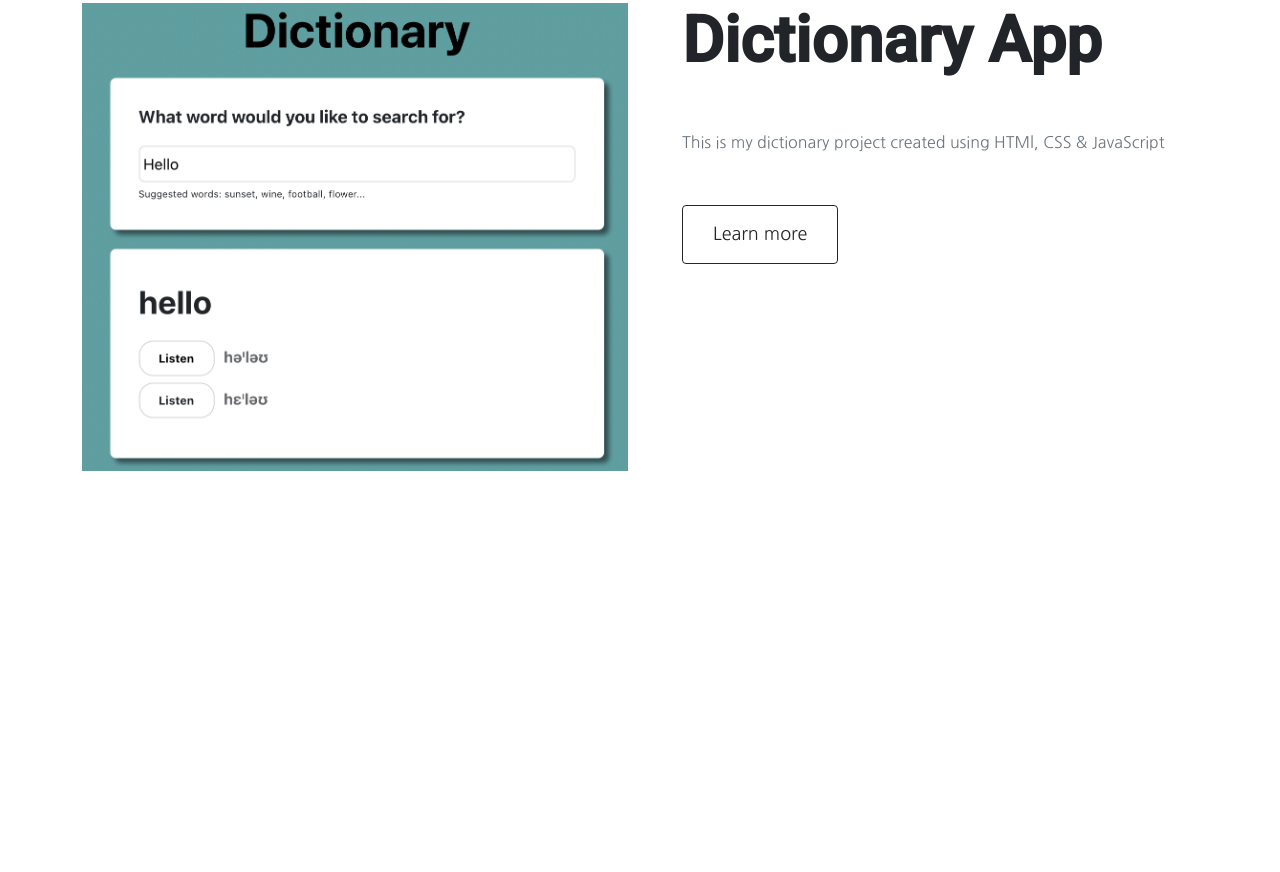
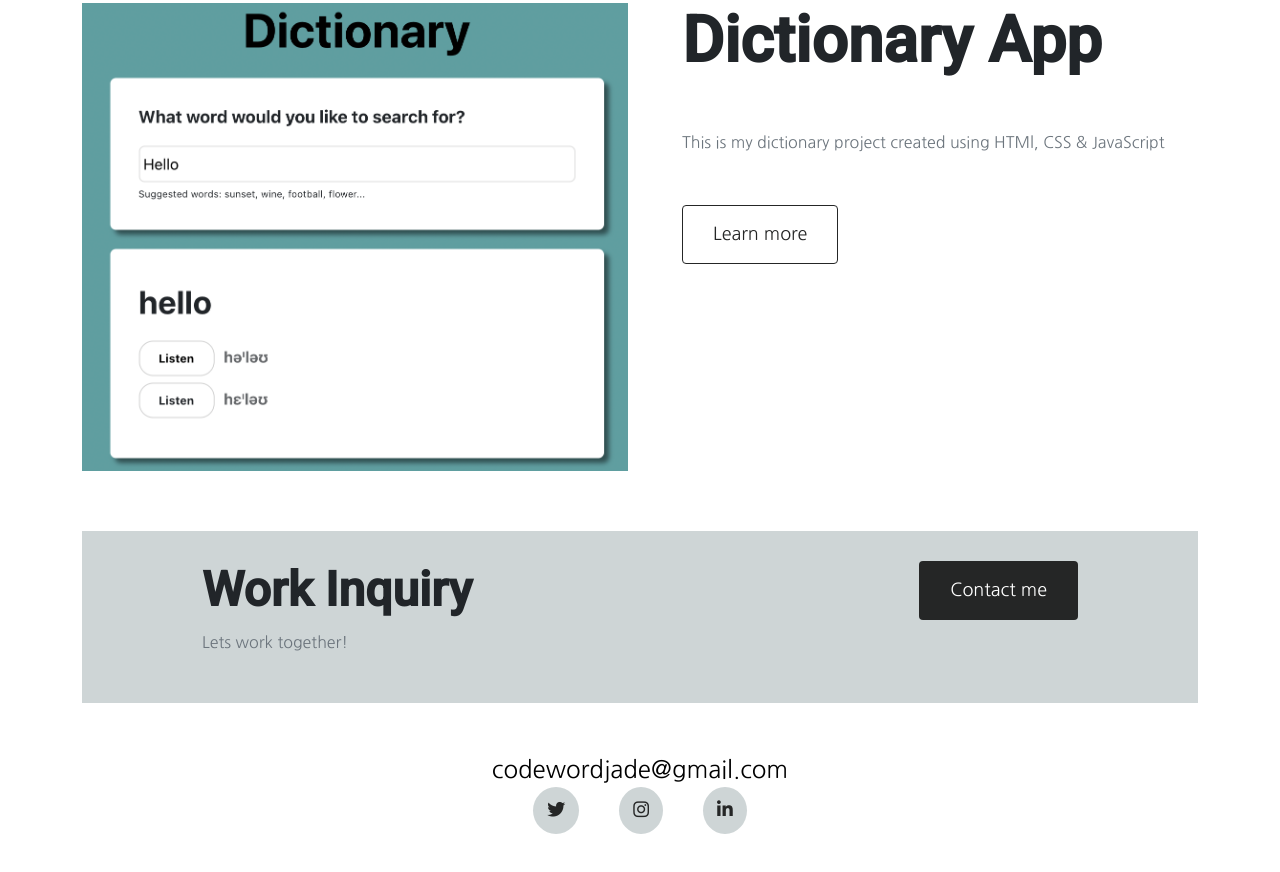
Before and after one commit to codewordjade/portfolio-website, a plain HTML site: page index.html in a window 1280 px wide. Shown: the part 1593-2465 px from the top of the page. Before the commit the page ends 2112 px from the top, so only its background shows below. Drawn offline with nearby package versions, Linux system fonts and the light colour scheme.

Commit message:
added footer and made it responsive

```diff
--- a/index.html
+++ b/index.html
@@ -104,6 +104,28 @@
           </div>
         </div>
       </div>
+      <footer>
+        <div class="contact-box d-flex justify-content-between mb-5 d-none d-md-flex">
+          <div>
+            <h4>Work Inquiry</h4>
+
+            <p class="text-muted">Lets work together!</p>
+          </div>
+          <div>
+
+            <a href="" class="btn btn-branding">Contact me</a>
+          </div>
+        </div>
+        <div class="d-flex justify-content-center">
+
+          <a href="mailto:codewordjade@gmail.com" class="email-link">codewordjade@gmail.com</a>
+        </div>
+          <div class="social-links d-flex justify-content-center">
+            <a href="https://twitter.com/codeword_Jade" target="_blank"><i class="fab fa-twitter"></i></a>
+            <a href="https://www.instagram.com/codewordjade/" target="_blank"><i class="fab fa-instagram"></i></a>
+            <a href="https://www.linkedin.com/in/jadeknowles/" target="_blank"><i class="fab fa-linkedin-in"></i></a>
+          </div>
+      </footer>
     </div>
   </body>
 </html>
--- a/styles/portfolio.css
+++ b/styles/portfolio.css
@@ -26,6 +26,10 @@ h1 {
 
 h2 {
   font-size: 64px;
+}
+
+h4 {
+  font-size: 48px;
 }
 
 p {
@@ -60,6 +64,45 @@ nav a {
 nav a:hover,
 nav li.active a {
   color: var(--branding-color);
+}
+
+footer {
+  margin: 60px 0;
+}
+
+footer .email-link {
+  text-decoration: none;
+  color: black;
+  font-size: 24px;
+}
+
+footer .email-link:hover {
+  color: var(--branding-color);
+}
+
+footer .social-links a {
+  margin: 0 20px;
+  color: var(--branding-color);
+  background-color: var(--secondary-color);
+  padding: 10px 14px;
+  font-size: 18px;
+  border-radius: 50%;
+  transition: all 100ms ease-in-out;
+}
+
+footer .social-links a:hover {
+  color: white;
+  background: var(--branding-color);
+}
+
+footer .contact-box {
+  background: var(--secondary-color);
+  padding: 30px 120px;
+  border: 10px;
+}
+
+footer .content-container p {
+  margin: 0;
 }
 
 .logo {
@@ -146,6 +189,10 @@ nav li.active a {
     font-size: 44px;
   }
 
+  h4 {
+    font-size: 26px;
+  }
+
   .hero {
     padding: 80px 20px;
   }
@@ -159,4 +206,8 @@ nav li.active a {
     padding: 0;
     text-align: center;
   }
+
+  footer .contact-box {
+    padding: 30px;
+  }
 }
```
